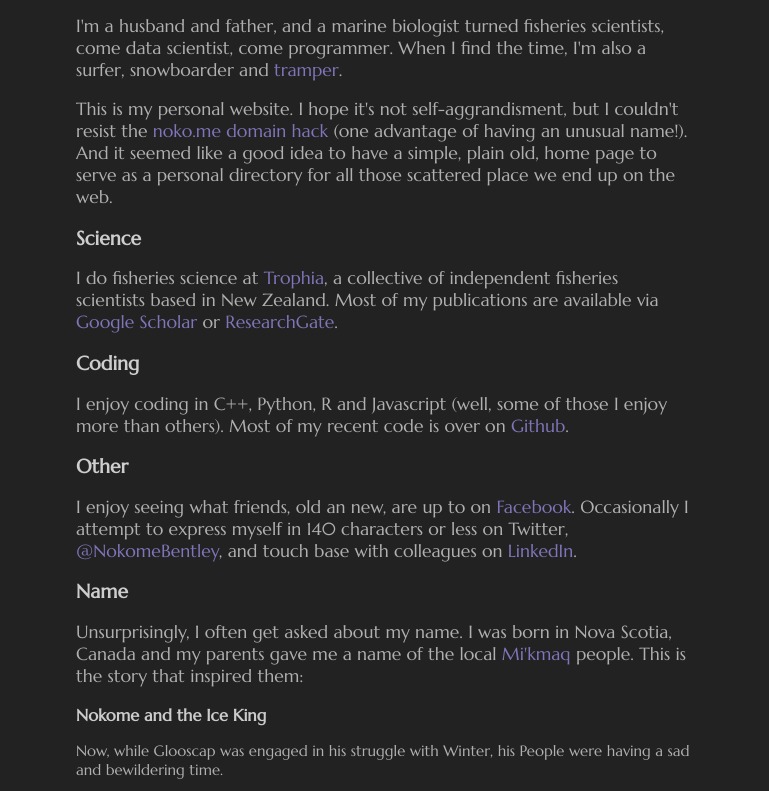
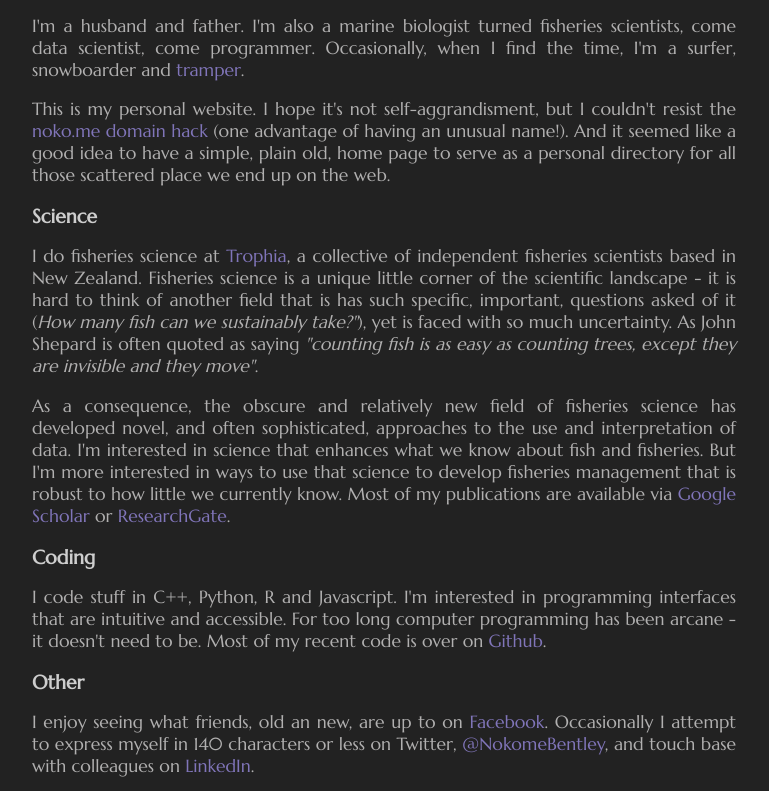
Before and after one commit to nokome/nokome.github.io, a plain HTML site: page index.html in a window 1280 px wide. Shown: the part 150-941 px from the top of the page, without its empty margins (256-1025 px from the left). Drawn offline with Linux system fonts and the light colour scheme.

Commit message:
Update, again!

```diff
--- a/index.html
+++ b/index.html
@@ -17,20 +17,23 @@
 				<p class="email"><a href="mailto:me@noko.me">me@noko.me</a></p>
 			</div>
 
-			<p>I'm a husband and father, and a marine biologist turned fisheries scientists, come data scientist, come programmer. When I find the time, I'm also a surfer, snowboarder and <a href="https://en.wikipedia.org/wiki/Tramping_in_New_Zealand">tramper</a>.</p>
+			<p>I'm a husband and father. I'm also a marine biologist turned fisheries scientists, come data scientist, come programmer. Occasionally, when I find the time, I'm a surfer, snowboarder and <a href="https://en.wikipedia.org/wiki/Tramping_in_New_Zealand">tramper</a>.</p>
 
 			<p>This is my personal website. I hope it's not self-aggrandisment, but I couldn't resist the <a href="http://noko.me">noko.me</a> <a href="https://en.wikipedia.org/wiki/Domain_hack">domain hack</a> (one advantage of having an unusual name!). And it seemed like a good idea to have a simple, plain old, home page to serve as a personal directory for all those scattered place we end up on the web.</p>
 
 			<h1>Science</h1>
 
 			<p>
-				I do fisheries science at <a href="http://trophia.com/">Trophia</a>, a collective of independent fisheries scientists based in New Zealand. Most of my publications are available via <a href="https://scholar.google.co.nz/citations?user=AfbWa5cAAAAJ">Google Scholar</a> or <a href="http://www.researchgate.net/profile/Nokome_Bentley">ResearchGate</a>.
+				I do fisheries science at <a href="http://trophia.com/">Trophia</a>, a collective of independent fisheries scientists based in New Zealand. Fisheries science is a unique little corner of the scientific landscape - it is hard to think of another field that is has such specific, important, questions asked of it (<i>How many fish can we sustainably take?"</i>), yet is faced with so much uncertainty. As John Shepard is often quoted as saying <i>"counting fish is as easy as counting trees, except they are invisible and they move"</i>.
+			</p>
+			<p>
+				As a consequence, the obscure and relatively new field of fisheries science has developed novel, and often sophisticated, approaches to the use and interpretation of data. I'm interested in science that enhances what we know about fish and fisheries. But I'm more interested in ways to use that science to develop fisheries management that is robust to how little we currently know. Most of my publications are available via <a href="https://scholar.google.co.nz/citations?user=AfbWa5cAAAAJ">Google Scholar</a> or <a href="http://www.researchgate.net/profile/Nokome_Bentley">ResearchGate</a>.
 			</p>
 
 			<h1>Coding</h1>
 
 			<p>
-				I enjoy coding in C++, Python, R and Javascript (well, some of those I enjoy more than others). Most of my recent code is over on <a href="https://github.com/nokome">Github</a>.
+				I code stuff in C++, Python, R and Javascript. I'm interested in programming interfaces that are intuitive and accessible. For too long computer programming has been arcane - it doesn't need to be. Most of my recent code is over on <a href="https://github.com/nokome">Github</a>.
 			</p>
 
 			<h1>Other</h1>
--- a/style.css
+++ b/style.css
@@ -11,10 +11,11 @@ a {
 }
 
 main {
-	max-width: 35em;
+	max-width: 40em;
 	margin-left:auto;
 	margin-right:auto;
 	padding: 1em;
+	text-align: justify;
 }
 
 .header {
@@ -54,7 +55,11 @@ h1 {
 
 .story {
 	font-size: 0.85em;
+	background-color: #2D2D2D;
+	padding: 1em;
 }
+
+.story {}
 
 .story h2 {
 	font-size: 1.1em;
@@ -62,5 +67,5 @@ h1 {
 }
 
 .story .copyright {
-	float: right;
+	font-size: 0.8em;
 }
```
